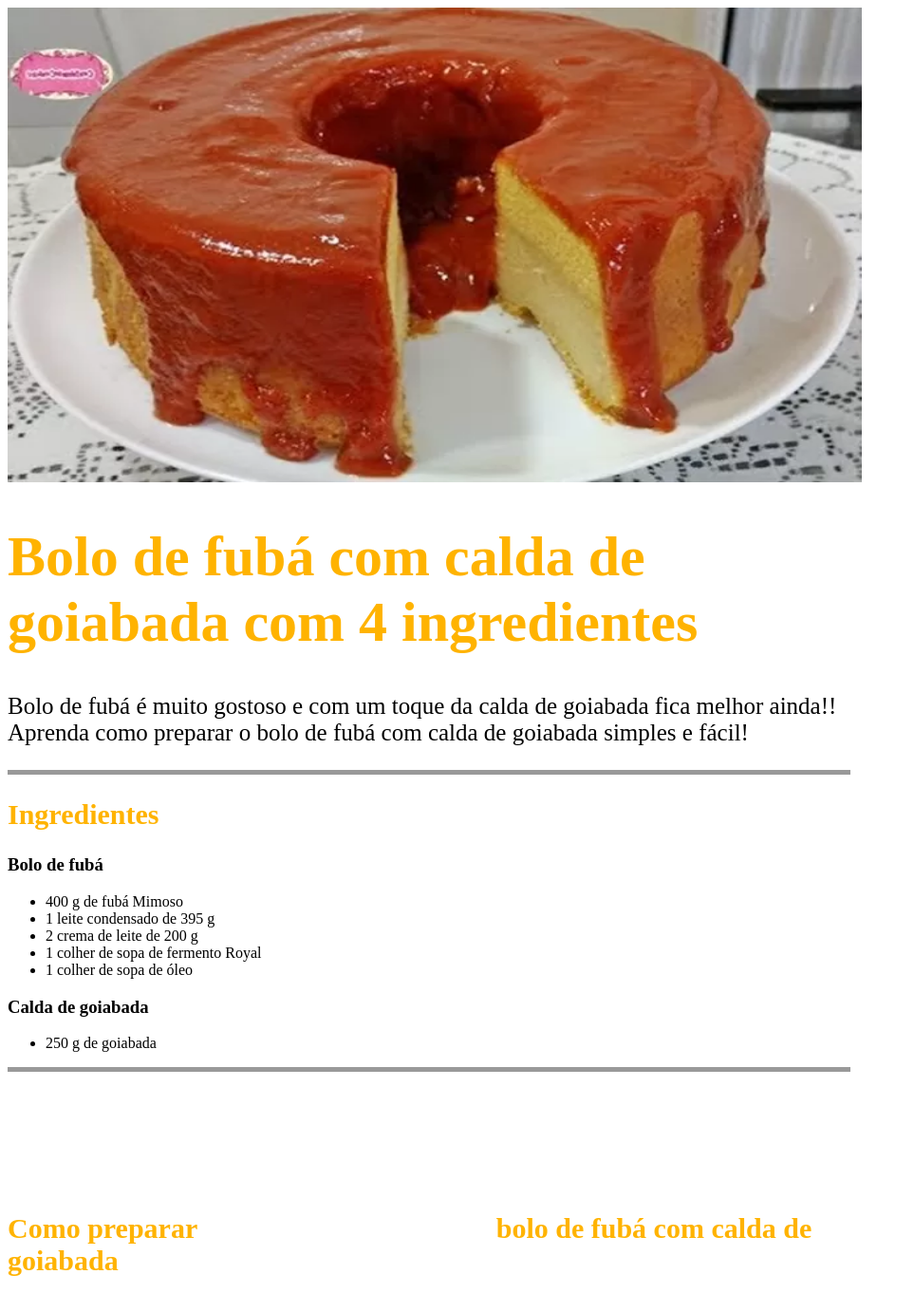
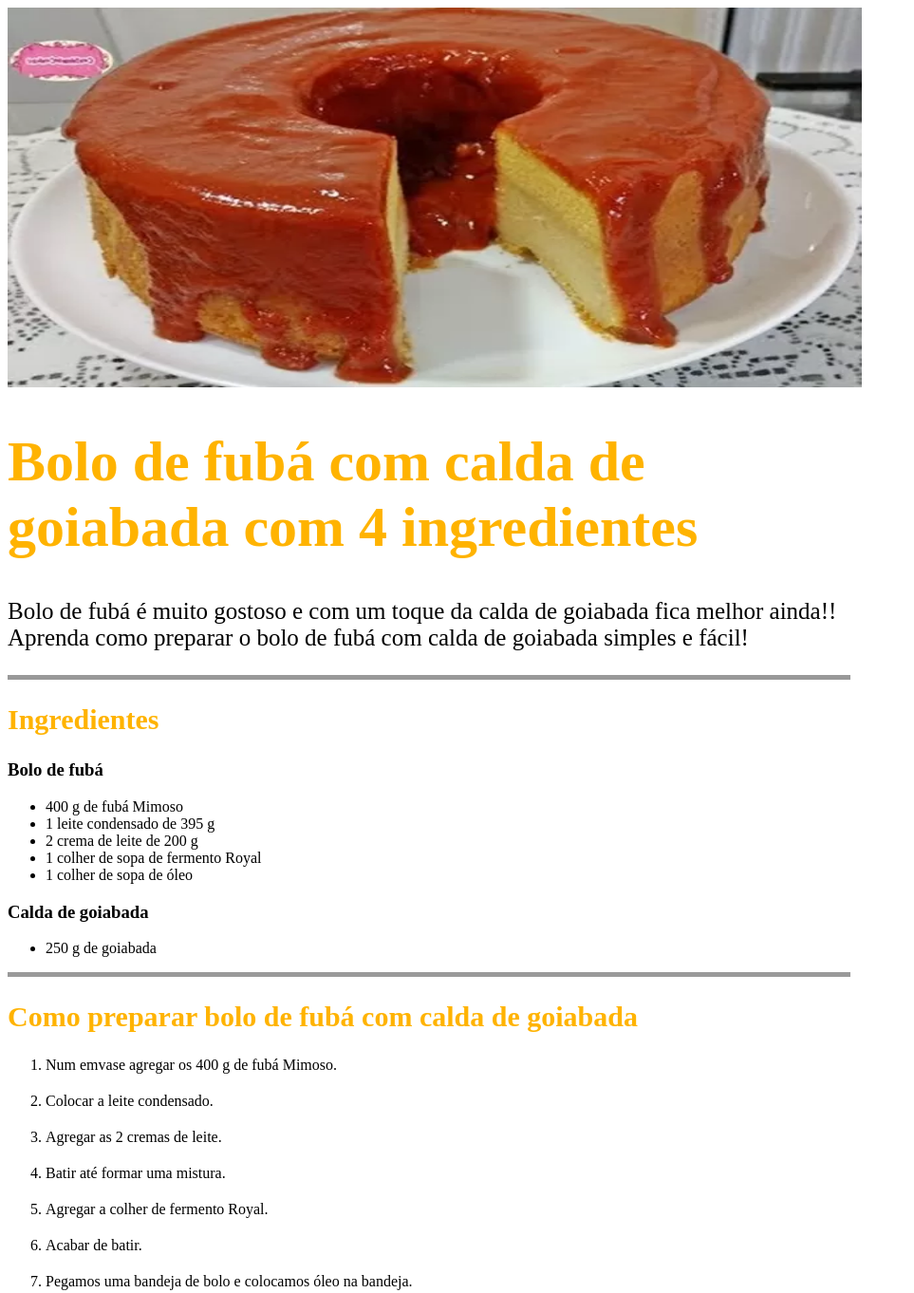
Before and after one commit to SamilMoret/Bolo-de-Fuba, a plain HTML site: page index.html in a window 1280 px wide. Shown: the top 1362 px of the page at 95% size, without its empty margins (0-963 px from the left). Drawn offline with Linux system fonts and the light colour scheme.

Commit message:
Update index.html

```diff
--- a/index.html
+++ b/index.html
@@ -8,7 +8,7 @@
     <link rel="stylesheet" href="style.css"
 </head>
 <body>
-    <img src="Imagen1.jpg" width="900" height="500">
+    <img src="Imagen1.jpg" width="900" height="400">
     <h1>Bolo de fubá com calda de goiabada com 4 ingredientes</h1>
 
     <p class="descrip">Bolo de fubá é muito gostoso e com um toque da calda de goiabada fica melhor ainda!! Aprenda como preparar o bolo de fubá com calda de goiabada simples e fácil!</p>
@@ -27,7 +27,7 @@
         <li>250 g de goiabada</li>
     </ul>
     <p class="border"></p>
-    <h2 class="subti">Como preparar <object data="" type=""></object> bolo de fubá com calda de goiabada</h2>
+    <h2 class="subti">Como preparar bolo de fubá com calda de goiabada</h2>
     <ol>
         <li class="lista">Num emvase agregar os 400 g de fubá Mimoso.</li>
         <li class="lista">Colocar a leite condensado.</li>
```
